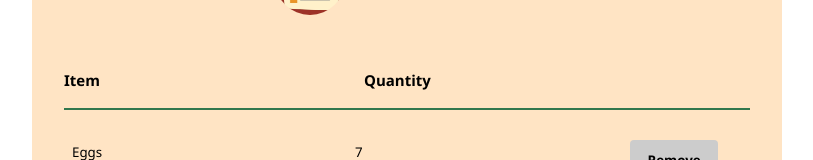
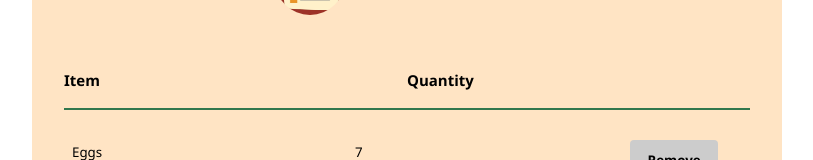
Before and after one commit to bandarub/shopping-list-react, a React (Create React App) app: page / in a window 1280 px wide. Shown: the part 126-286 px from the top of the page, without its empty margins (233-1046 px from the left). Built offline with nearby package versions, Linux system fonts and the light colour scheme.

Commit message:
style fix

```diff
--- a/src/styles/_app.scss
+++ b/src/styles/_app.scss
@@ -9,6 +9,9 @@
 	margin: 0 auto;
 	background: bisque;
 	gap: 16px;
+	gap: 16px;
+    width: 100%;
+    overflow: auto;
 
     .header{
         display: flex;
@@ -30,8 +33,10 @@
 	.column-headers {
 		display: flex;
 		height: 40px;
-		gap: 264px;
-		border-bottom: 2px solid #31774d;;
+		border-bottom: 2px solid #31774d;
+		h2{
+			width:50%;
+		}
 	}
 
 	.list {
--- a/src/styles/_shopping-item.scss
+++ b/src/styles/_shopping-item.scss
@@ -5,7 +5,6 @@
     gap: 16px;
     height: 68px;
     width: 100%;
-    flex-wrap: wrap;
     padding-right: 16px;
     .inputs-wrapper{
         display: flex;
```
